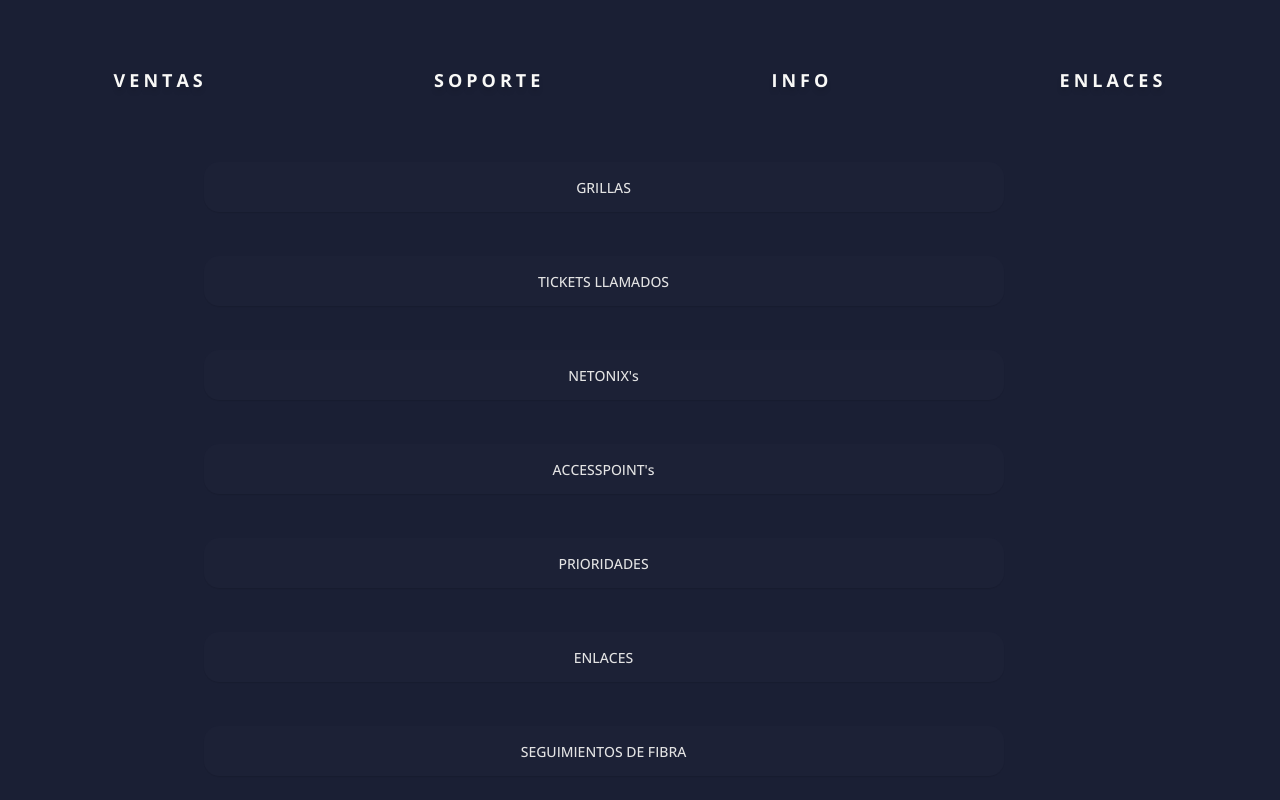
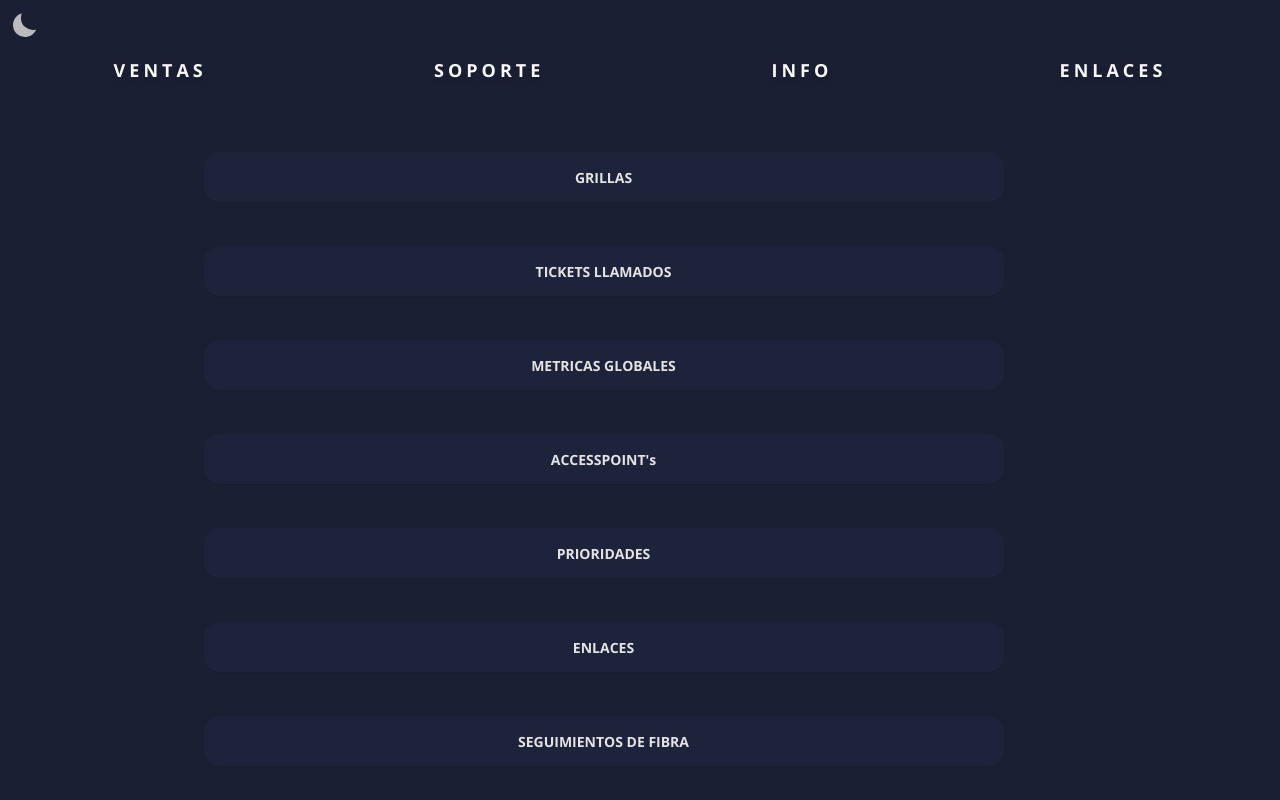
Before and after one commit to agustinhahn/respuestasRapidas, a React (Vite) app: page /ENLACES in a window 1280 px wide. Shown: the top 800 px of the page. Built offline with nearby package versions, Linux system fonts and the light colour scheme.

Commit message:
cambios facha

```diff
--- a/src/App.jsx
+++ b/src/App.jsx
@@ -7,6 +7,7 @@ import MapEnlaces from './components/MapEnlaces'
 import jsonOpciones from "./data/opciones.json"
 import FotitoMessi from './components/FotitoMessi'
 import jsonEnlaces from "./data/enlaces.json"
+import SwitchButton from './components/SwitchButton'
 
 function App() {
 
@@ -14,11 +15,13 @@ function App() {
     <>
       <BrowserRouter>
         <CartContext>
+          <SwitchButton />
           <Navbar />
           <Routes>
             <Route exact path="/" element={<FotitoMessi />} />
             <Route exact path="/:categoria" element={<MapOpciones data={jsonOpciones} />} />
             <Route exact path="/ENLACES" element={<MapEnlaces dataEnlaces={jsonEnlaces} />} />
+            {/* <Route path="*" element={<Navigate to="/" />} /> */}
           </Routes>
         </CartContext>
       </BrowserRouter>
--- a/src/components/AreaCopyButton.jsx
+++ b/src/components/AreaCopyButton.jsx
@@ -16,7 +16,7 @@ const AreaCopyButton = ({ titulo, content, id, categoria }) => {
             {
                 modalVP === id ? (
                     <>
-                    <div className='modalGral'>
+                    <div className='modalGral fade-in-top puff-out-center'>
                         <ModalVistaPrevia content={content} setModalVP={setModalVP} />
                     </div>
                 </>
--- a/src/components/MapOpciones.jsx
+++ b/src/components/MapOpciones.jsx
@@ -1,6 +1,7 @@
 import React, { useState } from 'react'
 import AreaCopyButton from './AreaCopyButton'
 import { useParams } from 'react-router-dom';
+
 
 
 const MapOpciones = ({data}) => {
--- a/src/components/ModalVistaPrevia.jsx
+++ b/src/components/ModalVistaPrevia.jsx
@@ -9,7 +9,7 @@ const ModalVistaPrevia = ({content,setModalVP}) => {
     return (
             <div className="divModal">
                 <p className='textModal'>{content}</p>
-                <button onClick={closeModal} className='buttonCloseVP'>x</button>
+                <button onClick={closeModal} className='buttonCloseVP'><svg viewBox="0 0 512 512"><path d="M377.9 105.9L500.7 228.7c7.2 7.2 11.3 17.1 11.3 27.3s-4.1 20.1-11.3 27.3L377.9 406.1c-6.4 6.4-15 9.9-24 9.9c-18.7 0-33.9-15.2-33.9-33.9l0-62.1-128 0c-17.7 0-32-14.3-32-32l0-64c0-17.7 14.3-32 32-32l128 0 0-62.1c0-18.7 15.2-33.9 33.9-33.9c9 0 17.6 3.6 24 9.9zM160 96L96 96c-17.7 0-32 14.3-32 32l0 256c0 17.7 14.3 32 32 32l64 0c17.7 0 32 14.3 32 32s-14.3 32-32 32l-64 0c-53 0-96-43-96-96L0 128C0 75 43 32 96 32l64 0c17.7 0 32 14.3 32 32s-14.3 32-32 32z"></path></svg></button>
             </div>
     );
 }
--- /dev/null
+++ b/src/components/SwitchButton.jsx
@@ -0,0 +1,62 @@
+import React, { useState } from "react";
+import "./switch.css";
+
+const SwitchButton = () => {
+
+  const [isLightMode, setIsLightMode] = useState(false);
+
+  const toggleTheme = () => {
+    setIsLightMode((prev) => !prev);
+    if (!isLightMode) {
+      document.documentElement.classList.add("light-mode");
+    } else {
+      document.documentElement.classList.remove("light-mode");
+    }
+  };
+
+  return (
+    <div className="containerSwitch">
+      <label
+        for="themeToggle"
+        className="themeToggle st-sunMoonThemeToggleBtn"
+        type="checkbox"
+      >
+        <input type="checkbox"
+          id="themeToggle"
+          className="themeToggleInput"
+          checked={isLightMode}
+          onChange={toggleTheme}
+          />
+        <svg
+          width="18"
+          height="18"
+          viewBox="0 0 20 20"
+          fill="currentColor"
+          stroke="none"
+        >
+          <mask id="moon-mask">
+            <rect x="0" y="0" width="20" height="20" fill="white"></rect>
+            <circle cx="11" cy="3" r="8" fill="black"></circle>
+          </mask>
+          <circle
+            className="sunMoon"
+            cx="10"
+            cy="10"
+            r="8"
+            mask="url(#moon-mask)"
+          ></circle>
+          <g>
+            <circle className="sunRay sunRay1" cx="18" cy="10" r="1.5"></circle>
+            <circle className="sunRay sunRay2" cx="14" cy="16.928" r="1.5"></circle>
+            <circle className="sunRay sunRay3" cx="6" cy="16.928" r="1.5"></circle>
+            <circle className="sunRay sunRay4" cx="2" cy="10" r="1.5"></circle>
+            <circle className="sunRay sunRay5" cx="6" cy="3.1718" r="1.5"></circle>
+            <circle className="sunRay sunRay6" cx="14" cy="3.1718" r="1.5"></circle>
+          </g>
+        </svg>
+      </label>
+    </div>
+  );
+};
+
+export default SwitchButton;
--- a/src/components/VistaButton.jsx
+++ b/src/components/VistaButton.jsx
@@ -1,5 +1,4 @@
 import React, { useState } from 'react'
-import ModalVistaPrevia from './ModalVistaPrevia'
 
 
 const VistaButton = ({modalVP,setModalVP, id}) => {
--- /dev/null
+++ b/src/components/switch.css
@@ -0,0 +1,88 @@
+/* a clone from joshwcomeau.com
+ * but this version runs on pure CSS
+ */
+
+.containerSwitch{
+  margin: 0px;
+  padding: 10px;
+  height: 30px;
+}
+
+ .themeToggle {
+  color: #bbb;
+  width: 3em;
+}
+
+.st-sunMoonThemeToggleBtn {
+  position: relative;
+  cursor: pointer;
+}
+
+.st-sunMoonThemeToggleBtn .themeToggleInput {
+  opacity: 0;
+  width: 50px;
+  aspect-ratio: 1;
+}
+
+.st-sunMoonThemeToggleBtn svg {
+  position: absolute;
+  left: 0;
+  width: 30px;
+  height: 30px;
+  transition: transform 0.4s ease;
+  transform: rotate(40deg);
+}
+
+.st-sunMoonThemeToggleBtn svg .sunMoon {
+  transform-origin: center center;
+  transition: inherit;
+  transform: scale(1);
+}
+
+.st-sunMoonThemeToggleBtn svg .sunRay {
+  transform-origin: center center;
+  transform: scale(0);
+}
+
+.st-sunMoonThemeToggleBtn svg mask > circle {
+  transition: transform 0.64s cubic-bezier(0.41, 0.64, 0.32, 1.575);
+  transform: translate(0px, 0px);
+}
+
+.st-sunMoonThemeToggleBtn svg .sunRay2 {
+  animation-delay: 0.05s !important;
+}
+.st-sunMoonThemeToggleBtn svg .sunRay3 {
+  animation-delay: 0.1s !important;
+}
+.st-sunMoonThemeToggleBtn svg .sunRay4 {
+  animation-delay: 0.17s !important;
+}
+.st-sunMoonThemeToggleBtn svg .sunRay5 {
+  animation-delay: 0.25s !important;
+}
+.st-sunMoonThemeToggleBtn svg .sunRay5 {
+  animation-delay: 0.29s !important;
+}
+
+.st-sunMoonThemeToggleBtn .themeToggleInput:checked + svg {
+  transform: rotate(90deg);
+}
+.st-sunMoonThemeToggleBtn .themeToggleInput:checked + svg mask > circle {
+  transform: translate(16px, -3px);
+}
+.st-sunMoonThemeToggleBtn .themeToggleInput:checked + svg .sunMoon {
+  transform: scale(0.55);
+}
+.st-sunMoonThemeToggleBtn .themeToggleInput:checked + svg .sunRay {
+  animation: showRay1832 0.4s ease 0s 1 forwards;
+}
+
+@keyframes showRay1832 {
+  0% {
+    transform: scale(0);
+  }
+  100% {
+    transform: scale(1);
+  }
+}
--- a/src/data/enlaces.json
+++ b/src/data/enlaces.json
@@ -11,8 +11,8 @@
     },
     {
         "id":3,
-        "titulo":"NETONIX's",
-        "direccion":"https://docs.google.com/spreadsheets/d/13u_NP3negP4RBVLHfDgMdvgi0RfA9WlnkhihsCLE4Vo/edit#gid=0"
+        "titulo":"METRICAS GLOBALES",
+        "direccion":"https://docs.google.com/spreadsheets/d/1DegWEQH-WerYKbHeP_C2Y7UgeqjfN2tTvavGiFkHM4o/edit?gid=1825678819#gid=1825678819"
     },
     {
         "id":4,
@@ -38,5 +38,15 @@
         "id":7,
         "titulo":"BALANCEO DE PANELES",
         "direccion":"https://docs.google.com/spreadsheets/d/170Be5GPP5OJRkLjqkqsNssHvKKwQ9a8zaJKe-f9gJQw/edit#gid=657128882"
+    },
+    {
+        "id":3,
+        "titulo":"METRICAS GLOBALES",
+        "direccion":"https://docs.google.com/spreadsheets/d/1DegWEQH-WerYKbHeP_C2Y7UgeqjfN2tTvavGiFkHM4o/edit?gid=1825678819#gid=1825678819"
+    },
+    {
+        "id":9,
+        "titulo":"NETONIX's",
+        "direccion":"https://docs.google.com/spreadsheets/d/13u_NP3negP4RBVLHfDgMdvgi0RfA9WlnkhihsCLE4Vo/edit#gid=0"
     }
 ]
--- a/src/index.css
+++ b/src/index.css
@@ -1,9 +1,31 @@
+/* DECLARACION DE VARIABLES */
+
+:root {
+  --colorFondo: #1a1f34;
+  --colorTitulo: rgb(218, 215, 215);
+  --colorTextButtonNav: #f9f9f7;
+  --colorHoverButtonNav: #c0c086;
+  --colorCopyButton: #262e4957;
+  --colorHoverCopyButton: #262e49;
+  --colorButtonCancel: #e4d7d7;
+  --colorFondoScroll: #1a1f34;
+}
+:root.light-mode {
+  --colorFondo: #c5c5bec2;
+  --colorTitulo: #242323;
+  --colorTextButtonNav: #3a3939;
+  --colorHoverButtonNav: #737472;
+  --colorHoverCopyButton: #cccccc;
+  --colorCopyButton: #e6e6e6;
+  --colorButtonCancel: #e6e6e6;
+  --colorFondoScroll: #fffffac2;
+}
+
 body {
   margin: 0px auto;
   padding: 0px auto;
   height: 100%;
-  background-color: #1a1f34;
-  /* background-color: #749c3f; */
+  background-color: var(--colorFondo);
   overflow-y: scroll;
 }
 
@@ -11,9 +33,8 @@ body {
   padding-right: 15px; /* Ancho de la barra de desplazamiento */
 }
 
-
 .tituloHeader {
-  color: rgb(218, 215, 215);
+  color: var(--colorTitulo);
   opacity: 0.7;
   text-align: center;
   font-size: 38px;
@@ -22,29 +43,15 @@ body {
   letter-spacing: 9px;
   font-weight: 300;
 }
-/* .flicker {
-  animation-name: flicker;
-  animation-duration: 4s;
-  animation-iteration-count: infinite;
-} */
-
-/* @keyframes flicker {
-  0% {opacity: 1;}
-  25% {opacity: 0.5;}
-  50% {opacity: 1;}
-  75% {opacity: 0.5;}
-  100% {opacity: 1;}
-} */
 
 .buttonsNav {
   display: flex;
   justify-content: space-around;
-  margin-top: 60px;
   margin-bottom: 50px;
 }
 
 .buttonNav {
-  color: #f9f9f7;
+  color: var(--colorTextButtonNav);
   background-color: transparent;
   border: none;
   padding: 0.5rem 1rem;
@@ -55,18 +62,14 @@ body {
   font-family: "Open Sans", sans-serif;
   font-optical-sizing: auto;
   font-weight: bold;
-  /* font-family: "Merriweather", serif; */
-  /* font-weight: 500;
-  font-style: normal; */
   text-shadow: 0 5px 5px rgba(0, 0, 0, 0.1);
 }
 
 .buttonNav:hover {
-  color: #c0c086;
-  /* Color de texto cuando haces hover */
+  color: var(--colorHoverButtonNav);
 }
 
-.aheader{
+.aheader {
   text-decoration: none;
 }
 
@@ -81,12 +84,12 @@ body {
   display: flex;
 }
 
-.enlaceButton{
+.enlaceButton {
   display: flex;
   justify-content: center;
   padding-right: 73px;
   text-decoration: none;
-  margin:20px
+  margin: 20px;
 }
 
 .copybutton {
@@ -94,41 +97,40 @@ body {
   height: 50px;
   width: 800px;
   border-radius: 15px;
-  background: #23293f50;
+  background: var(--colorCopyButton);
   justify-content: center;
   align-items: center;
   cursor: pointer;
   border: none;
   font-size: 14px;
-  color: #f9f9f7;
-  transition: 300ms;
+  color: var(--colorTextButtonNav);
+  transition: all 0.3s ease-in-out;
   font-family: "Open Sans", sans-serif;
   font-optical-sizing: auto;
-  font-weight: 500;
+  font-weight: bold;
   opacity: 0.9;
   box-shadow: 0 1px 1px rgba(0, 0, 0, 0.1);
 }
 
 .copybutton:hover {
-  color: #c0c086;
+  background-color: var(--colorHoverCopyButton);
+  color: var(--colorHoverButtonNav);
   font-size: 15px;
   transition: 300ms;
 }
-
-
 
 .buttonVista {
   margin: 12px;
   height: 50px;
   min-width: 50px;
   border-radius: 50px;
-  background: #23293f50;
+  background: var(--colorCopyButton);
   justify-content: center;
   align-items: center;
   cursor: pointer;
   border: none;
   font-size: 15px;
-  color: #f9f9f7;
+  color: var(--colorTextButtonNav);
   transition: 300ms;
   opacity: 0.9;
   box-shadow: 0 2px 2px rgba(0, 0, 0, 0.1);
@@ -138,14 +140,14 @@ body {
 }
 
 .buttonVista:hover {
-  color: #c0c086;
+  background-color: var(--colorHoverCopyButton);
+  color: var(--colorHoverButtonNav);
   font-size: 18px;
   transition: 500ms;
 }
 
-
 .modalVistaPrevia {
-  background-color: white;
+  background-color: var(--colorTextButtonNav);
   min-height: 200px;
   min-width: 200px;
 }
@@ -157,7 +159,7 @@ body {
 
 .divModal {
   margin-top: 10px;
-  color: #f9f9f7;
+  color: var(--colorTextButtonNav);
   height: auto;
   width: 800px;
   font-size: 15px;
@@ -172,6 +174,9 @@ body {
 }
 
 .textModal {
+  width: 95%;
+  display: flex;
+  justify-content: center;
   text-align: left;
   margin-bottom: 30px;
   white-space: pre-wrap;
@@ -183,29 +188,81 @@ body {
   padding: 10px;
   margin: 12px;
   height: 30px;
-  width: 50px;
-  border-radius: 1px;
-  background: #813e3e;
+  width: 30px;
+  border-radius: 15px;
+  background: var(--colorButtonCancel);
   display: flex;
   justify-content: center;
   align-items: center;
   cursor: pointer;
   border: none;
   font-size: 13px;
-  color: #f9f9f7;
-  transition: 300ms;
+  color: var(--colorTextButtonNav);
+  transition: all 0.3s ease-in-out;
   font-family: "Open Sans", sans-serif;
   font-weight: bold;
   box-shadow: 0 2px 2px rgba(0, 0, 0, 0.1);
 }
 
 .buttonCloseVP:hover {
-  color: #dad4d4;
+  scale: 1.2;
   font-size: 14px;
-  transition: 200ms;
 }
 
-.fotomessi{
+.fotomessi {
   display: flex;
   justify-content: center;
 }
+
+/* ESTILOS SCROLL */
+/* Personaliza la barra de scroll */
+::-webkit-scrollbar {
+  width: 10px; /* Ancho de la barra de scroll */
+}
+
+/* Personaliza la pista de la barra de scroll */
+::-webkit-scrollbar-track {
+  background: var(--colorFondoScroll); /* Color de la pista */
+}
+
+/* Personaliza el "thumb" de la barra de scroll (la parte que se arrastra) */
+::-webkit-scrollbar-thumb {
+  background-color: var(--colorFondo); /* Color del "thumb" */
+  border: 2px solid var(--colorTextButtonNav); /* Añade un borde al "thumb" */
+}
+
+/* Cambia el color del "thumb" al pasar el mouse */
+::-webkit-scrollbar-thumb:hover {
+  background: var(--colorHoverButtonNav); /* Color al pasar el mouse */
+}
+
+/* ANIMACIONES DE ENTRADA */
+
+.fade-in-top {
+  -webkit-animation: fade-in-top 0.6s cubic-bezier(0.39, 0.575, 0.565, 1) both;
+  animation: fade-in-top 0.2s cubic-bezier(0.39, 0.575, 0.565, 1) both;
+}
+@-webkit-keyframes fade-in-top {
+  0% {
+    -webkit-transform: translateY(-30px);
+    transform: translateY(-30px);
+    opacity: 0;
+  }
+  100% {
+    -webkit-transform: translateY(0);
+    transform: translateY(0);
+    opacity: 1;
+  }
+}
+@keyframes fade-in-top {
+  0% {
+    -webkit-transform: translateY(-30px);
+    transform: translateY(-30px);
+    opacity: 0;
+  }
+  100% {
+    -webkit-transform: translateY(0);
+    transform: translateY(0);
+    opacity: 1;
+  }
+}
```
Also changed, not shown: vercel.json (added).
